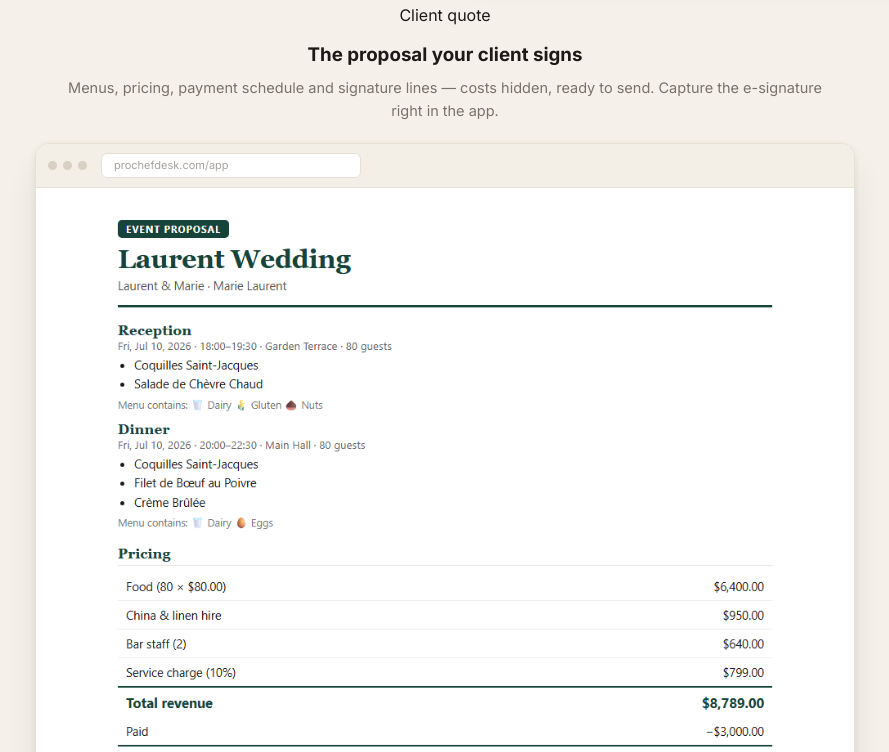
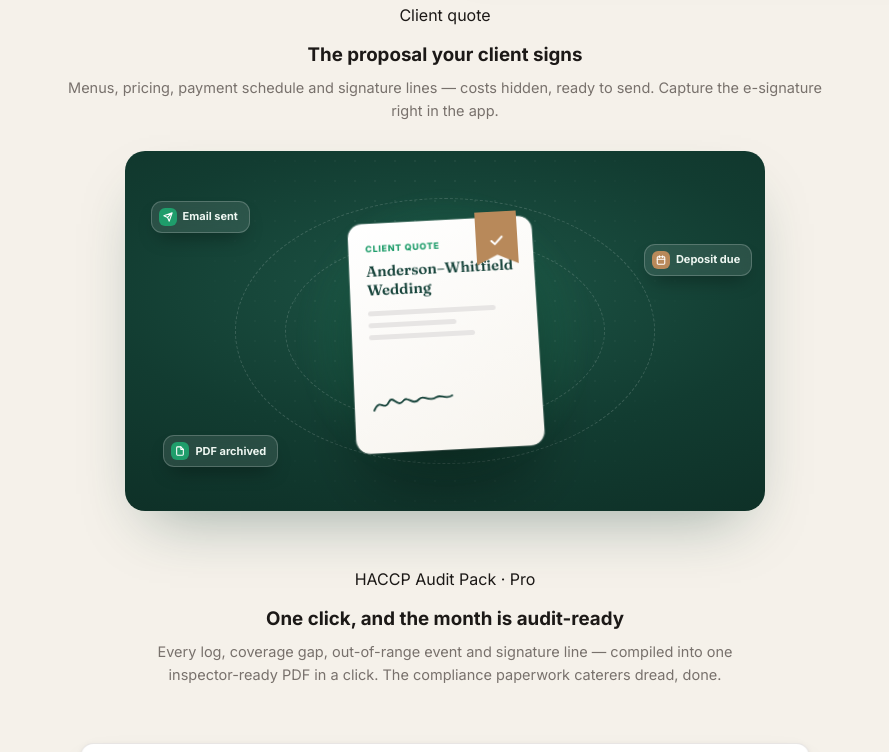
Before and after one commit to ahmetkayas1926/prochefdesk, a plain HTML site: page index.html in a window 1280 px wide. Shown: the part 5141-5893 px from the top of the page, without its empty margins (195-1084 px from the left). Drawn offline with Linux system fonts and the light colour scheme.

Commit message:
Update index.html

```diff
--- a/index.html
+++ b/index.html
@@ -961,16 +961,84 @@
       </div>
     </div>
 
-    <!-- Client proposal document -->
+    <!-- Client proposal document — v2.44.147: özel "Orbiting Confirmation" grafiği
+         (statik ekran görüntüsü yerine) — imzanın tetiklediği otomasyonu (mail/depozito/PDF)
+         somut olarak gösteriyor. evq_* i18n metinleri değişmedi, yalnızca görsel değişti. -->
     <div style="max-width:760px;margin:40px auto 0;text-align:center;">
       <span class="pc-tag" data-i18n="evq_tag">Client quote</span>
       <h3 style="margin:12px 0 6px;" data-i18n="evq_h3">The proposal your client signs</h3>
       <p style="margin:0;color:var(--text-3);font-size:14.5px;line-height:1.6;" data-i18n="evq_p">Menus, pricing, payment schedule and signature lines — costs hidden, ready to send. Capture the e-signature right in the app.</p>
     </div>
-    <div class="shot" style="max-width:820px;margin:20px auto 0;">
-      <div class="shot-bar"><i></i><i></i><i></i><span class="shot-url">prochefdesk.com/app</span></div>
-      <div class="shot-body shot-real">
-        <img src="/assets/shots/event_proposal.png" alt="ProChefDesk event proposal — client-ready quote with menus, pricing, payment schedule and signature lines, costs hidden" width="1000" height="1130" loading="lazy" decoding="async">
+    <style>
+      .sigfeat{position:relative;max-width:640px;margin:28px auto 0;height:360px;border-radius:20px;overflow:hidden;
+        background:radial-gradient(120% 90% at 50% 38%, #1d5445 0%, #123c31 46%, #0c2a22 100%);
+        box-shadow:0 28px 60px -24px rgba(22,67,58,.4);}
+      .sigfeat .sf-dotgrid{position:absolute;inset:0;
+        background-image:radial-gradient(rgba(255,255,255,.10) 1px, transparent 1px);background-size:20px 20px;
+        mask-image:radial-gradient(circle at 50% 42%, #000 0%, transparent 68%);
+        -webkit-mask-image:radial-gradient(circle at 50% 42%, #000 0%, transparent 68%);}
+      .sigfeat .sf-glow{position:absolute;left:50%;top:52%;width:300px;height:300px;transform:translate(-50%,-50%);
+        background:radial-gradient(circle, rgba(31,157,107,.45), transparent 70%);filter:blur(2px);}
+      .sigfeat .sf-orbit{position:absolute;left:50%;top:50%;border:1px dashed rgba(255,255,255,.16);border-radius:50%;
+        transform:translate(-50%,-50%);}
+      .sigfeat .sf-orbit.o1{width:320px;height:190px;}
+      .sigfeat .sf-orbit.o2{width:420px;height:266px;}
+      .sigfeat .sf-sat{position:absolute;display:flex;align-items:center;gap:6px;background:rgba(255,255,255,.10);
+        backdrop-filter:blur(8px);-webkit-backdrop-filter:blur(8px);border:1px solid rgba(255,255,255,.20);
+        border-radius:11px;padding:6px 11px 6px 7px;font-size:11px;font-weight:700;color:#eef6f1;
+        box-shadow:0 10px 20px -8px rgba(0,0,0,.4);white-space:nowrap;}
+      .sigfeat .sf-sat .sf-ic{width:18px;height:18px;border-radius:6px;background:var(--brand);display:flex;
+        align-items:center;justify-content:center;flex:0 0 auto;}
+      .sigfeat .sf-sat .sf-ic.brass{background:var(--brass);}
+      .sigfeat .sf-card{position:absolute;left:50%;top:52%;
+        transform:translate(-50%,-52%) rotate(-3deg) perspective(600px) rotateX(4deg);
+        width:186px;height:230px;background:linear-gradient(155deg,#ffffff,#f7f4ee);border-radius:14px;padding:19px 17px;
+        box-shadow:0 40px 70px -20px rgba(0,0,0,.55), 0 0 0 1px rgba(255,255,255,.25);}
+      .sigfeat .sf-eyebrow{font-size:9px;font-weight:800;letter-spacing:.08em;text-transform:uppercase;color:var(--brand);margin-bottom:7px;}
+      .sigfeat .sf-cname{font-family:'Fraunces',Georgia,serif;font-size:15px;font-weight:600;color:var(--pine);margin-bottom:11px;line-height:1.25;}
+      .sigfeat .sf-ln{height:5px;background:#e7e5e4;border-radius:3px;margin-bottom:7px;}
+      .sigfeat .sf-ln.w1{width:84%;} .sigfeat .sf-ln.w2{width:58%;} .sigfeat .sf-ln.w3{width:70%;}
+      .sigfeat .sf-sigrow{position:absolute;bottom:36px;left:17px;right:17px;}
+      .sigfeat .sf-stamp{position:absolute;top:-6px;right:15px;width:42px;height:54px;background:var(--brass);
+        clip-path:polygon(0 0,100% 0,100% 100%,50% 82%,0 100%);box-shadow:0 10px 16px -6px rgba(0,0,0,.35);
+        display:flex;align-items:center;justify-content:center;padding-top:6px;}
+      @media (max-width:640px){
+        .sigfeat{height:300px;}
+        .sf-sat{font-size:9.5px;padding:5px 8px 5px 6px;}
+        .sf-orbit.o1{width:250px;height:150px;} .sf-orbit.o2{width:330px;height:210px;}
+        .sf-card{width:150px;height:190px;padding:15px 13px;}
+        .sf-cname{font-size:13px;}
+      }
+    </style>
+    <div class="sigfeat" role="img" aria-label="Signed proposal automatically triggers a confirmation email, deposit tracking and a PDF archive">
+      <div class="sf-dotgrid"></div>
+      <div class="sf-glow"></div>
+      <div class="sf-orbit o1"></div>
+      <div class="sf-orbit o2"></div>
+
+      <div class="sf-sat" style="left:4%; top:14%;">
+        <span class="sf-ic"><svg width="10" height="10" viewBox="0 0 24 24" fill="none" stroke="#fff" stroke-width="2.6" stroke-linecap="round" stroke-linejoin="round"><path d="M22 2 11 13M22 2l-7 20-4-9-9-4 20-7Z"/></svg></span>
+        <span data-i18n="evq_sat1">Email sent</span>
+      </div>
+      <div class="sf-sat" style="right:2%; top:26%;">
+        <span class="sf-ic brass"><svg width="10" height="10" viewBox="0 0 24 24" fill="none" stroke="#fff" stroke-width="2.6" stroke-linecap="round" stroke-linejoin="round"><rect x="3" y="4" width="18" height="18" rx="2"/><path d="M16 2v4M8 2v4M3 10h18"/></svg></span>
+        <span data-i18n="evq_sat2">Deposit due</span>
+      </div>
+      <div class="sf-sat" style="left:6%; bottom:12%;">
+        <span class="sf-ic"><svg width="10" height="10" viewBox="0 0 24 24" fill="none" stroke="#fff" stroke-width="2.6" stroke-linecap="round" stroke-linejoin="round"><path d="M14 2H6a2 2 0 0 0-2 2v16a2 2 0 0 0 2 2h12a2 2 0 0 0 2-2V8z"/><path d="M14 2v6h6"/></svg></span>
+        <span data-i18n="evq_sat3">PDF archived</span>
+      </div>
+
+      <div class="sf-card">
+        <div class="sf-stamp">
+          <svg width="16" height="16" viewBox="0 0 24 24" fill="none" stroke="#fff" stroke-width="3" stroke-linecap="round" stroke-linejoin="round"><path d="M20 6 9 17l-5-5"/></svg>
+        </div>
+        <div class="sf-eyebrow" data-i18n="evq_card_tag">Client quote</div>
+        <div class="sf-cname">Anderson–Whitfield<br>Wedding</div>
+        <div class="sf-ln w1"></div><div class="sf-ln w2"></div><div class="sf-ln w3"></div>
+        <svg class="sf-sigrow" viewBox="0 0 150 24" height="24" fill="none">
+          <path d="M2 18 C8 5 12 20 17 10 C21 3 25 17 31 10 C36 4 40 16 47 9 C52 4 56 13 64 8 C69 5 73 11 80 7" stroke="#16433a" stroke-width="1.8" stroke-linecap="round"/>
+        </svg>
       </div>
     </div>
 
@@ -1363,6 +1431,7 @@
         trust_support: "Destek doğrudan kurucuya gider — aktif çalışan bir head chef.",
         roi_tools: "Ve bu, dahil olan 16+ aracın yalnızca üçü — tam araç seti yukarıda.",
         evq_tag: "Müşteri teklifi", evq_h3: "Müşterinin imzaladığı teklif", evq_p: "Menüler, fiyatlandırma, ödeme planı ve imza satırları — maliyetler gizli, göndermeye hazır. E-imzayı uygulamanın içinde al.",
+        evq_sat1: "Mail gönderildi", evq_sat2: "Depozito bekleniyor", evq_sat3: "PDF arşivlendi", evq_card_tag: "Müşteri teklifi",
         why_label: "Fark", why_h2: "Onu ayıran ne.", why_sub: "Mutfağını onunla yönetmeye başlayınca önemli olanlar: her cihaz, verin, adil fiyat.",
         why1_num: "01 / Çok cihaz", why1_h3: "Nerede olursan ol çalışır", why1_p: "Serviste telefon, hazırlıkta tablet, kapanıştan sonra laptop — aynı veri her cihazda, hep senkron. Kurulacak bir şey yok.",
         why2_num: "02 / Verin senin", why2_h3: "Verin, hep senin", why2_p: "Malzeme listeni Excel'den içe aktar, hızlı başla. Gece bulut yedekleri, altı dil, mekan başına ayrı workspace — ve her şeyi istediğin an Excel veya PDF olarak dışa aktar.",
@@ -1446,6 +1515,7 @@
         trust_support: "El soporte va directo al fundador — un head chef en activo.",
         roi_tools: "Y eso son solo tres de las más de 16 herramientas incluidas — el set completo está arriba.",
         evq_tag: "Cotización", evq_h3: "La propuesta que tu cliente firma", evq_p: "Menús, precios, calendario de pagos y líneas de firma — costes ocultos, lista para enviar. Captura la firma electrónica en la app.",
+        evq_sat1: "Correo enviado", evq_sat2: "Depósito pendiente", evq_sat3: "PDF archivado", evq_card_tag: "Cotización",
         why_label: "La diferencia", why_h2: "Qué lo distingue.", why_sub: "Lo que importa cuando una cocina de verdad funciona con él: cada dispositivo, tus datos, un precio justo.",
         why1_num: "01 / Multidispositivo", why1_h3: "Funciona estés donde estés", why1_p: "Teléfono durante el servicio, tablet en la preparación, portátil tras el cierre — los mismos datos en cada dispositivo, siempre sincronizados. Nada que instalar.",
         why2_num: "02 / Tus datos", why2_h3: "Tus datos, siempre tuyos", why2_p: "Importa tu lista de ingredientes desde Excel para empezar rápido. Copias de seguridad nocturnas, seis idiomas, un espacio de trabajo por local — y exporta todo a Excel o PDF, cuando quieras.",
@@ -1529,6 +1599,7 @@
         trust_support: "Le support va directement au fondateur — un chef de cuisine en activité.",
         roi_tools: "Et ce ne sont que trois des 16+ outils inclus — la boîte à outils complète est ci-dessus.",
         evq_tag: "Devis client", evq_h3: "La proposition que votre client signe", evq_p: "Menus, tarifs, échéancier et lignes de signature — coûts masqués, prêt à envoyer. Recueillez la signature électronique dans l'app.",
+        evq_sat1: "E-mail envoyé", evq_sat2: "Acompte dû", evq_sat3: "PDF archivé", evq_card_tag: "Devis client",
         why_label: "La différence", why_h2: "Ce qui le distingue.", why_sub: "Ce qui compte une fois qu'une vraie cuisine tourne dessus : chaque appareil, vos données, un tarif équitable.",
         why1_num: "01 / Multi-appareils", why1_h3: "Fonctionne où que vous soyez", why1_p: "Téléphone pendant le service, tablette en préparation, ordinateur après la fermeture — les mêmes données sur chaque appareil, toujours synchronisées. Rien à installer.",
         why2_num: "02 / Vos données", why2_h3: "Vos données, toujours à vous", why2_p: "Importez votre liste d'ingrédients depuis Excel pour démarrer vite. Sauvegardes nocturnes, six langues, un espace de travail par établissement — et exportez tout en Excel ou PDF, quand vous voulez.",
@@ -1612,6 +1683,7 @@
         trust_support: "Support geht direkt an den Gründer — einen aktiven Küchenchef.",
         roi_tools: "Und das sind nur drei der über 16 enthaltenen Werkzeuge — das komplette Set steht oben.",
         evq_tag: "Kundenangebot", evq_h3: "Das Angebot, das Ihr Kunde unterschreibt", evq_p: "Menüs, Preise, Zahlungsplan und Unterschriftszeilen — Kosten verborgen, versandfertig. E-Signatur direkt in der App einholen.",
+        evq_sat1: "E-Mail gesendet", evq_sat2: "Anzahlung fällig", evq_sat3: "PDF archiviert", evq_card_tag: "Kundenangebot",
         why_label: "Der Unterschied", why_h2: "Was es auszeichnet.", why_sub: "Was zählt, sobald eine echte Küche damit läuft: jedes Gerät, deine Daten, faire Preise.",
         why1_num: "01 / Mehrere Geräte", why1_h3: "Funktioniert, wo immer du bist", why1_p: "Telefon während des Service, Tablet bei der Vorbereitung, Laptop nach Feierabend — dieselben Daten auf jedem Gerät, immer synchron. Nichts zu installieren.",
         why2_num: "02 / Deine Daten", why2_h3: "Deine Daten, immer deine", why2_p: "Importiere deine Zutatenliste aus Excel für einen schnellen Start. Nächtliche Cloud-Backups, sechs Sprachen, ein eigener Arbeitsbereich pro Betrieb — und exportiere alles jederzeit als Excel oder PDF.",
@@ -1695,6 +1767,7 @@
         trust_support: "الدعم يصل مباشرة إلى المؤسس — شيف تنفيذي يعمل فعليًا.",
         roi_tools: "وهذه ثلاث فقط من أكثر من 16 أداة مضمّنة — المجموعة الكاملة أعلاه.",
         evq_tag: "عرض السعر للعميل", evq_h3: "العرض الذي يوقّعه عميلك", evq_p: "القوائم والأسعار وجدول الدفعات وسطور التوقيع — التكاليف مخفية وجاهز للإرسال. والتوقيع الإلكتروني داخل التطبيق.",
+        evq_sat1: "تم إرسال البريد", evq_sat2: "الدفعة المقدمة مستحقة", evq_sat3: "تم أرشفة PDF", evq_card_tag: "عرض السعر للعميل",
         why_label: "الفرق", why_h2: "ما الذي يميّزه.", why_sub: "ما يهمّ بمجرد أن يدير مطبخ حقيقي عمله به: كل جهاز، بياناتك، تسعير عادل.",
         why1_num: "01 / تعدد الأجهزة", why1_h3: "تعمل أينما كنت", why1_p: "هاتف أثناء الخدمة، جهاز لوحي في التحضير، حاسوب بعد الإغلاق — البيانات نفسها على كل جهاز، متزامنة دائمًا. لا شيء يُثبَّت.",
         why2_num: "02 / بياناتك", why2_h3: "بياناتك، ملكك دائمًا", why2_p: "استورد قائمة مكوّناتك من Excel لتبدأ بسرعة. نسخ احتياطي ليلي، ست لغات، مساحة عمل لكل منشأة — وصدّر كل شيء إلى Excel أو PDF متى شئت.",
```
